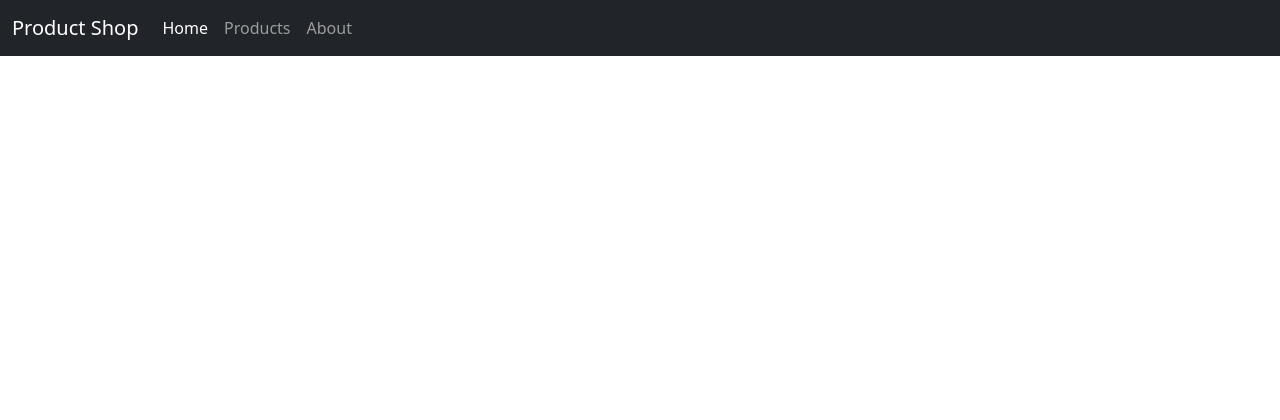
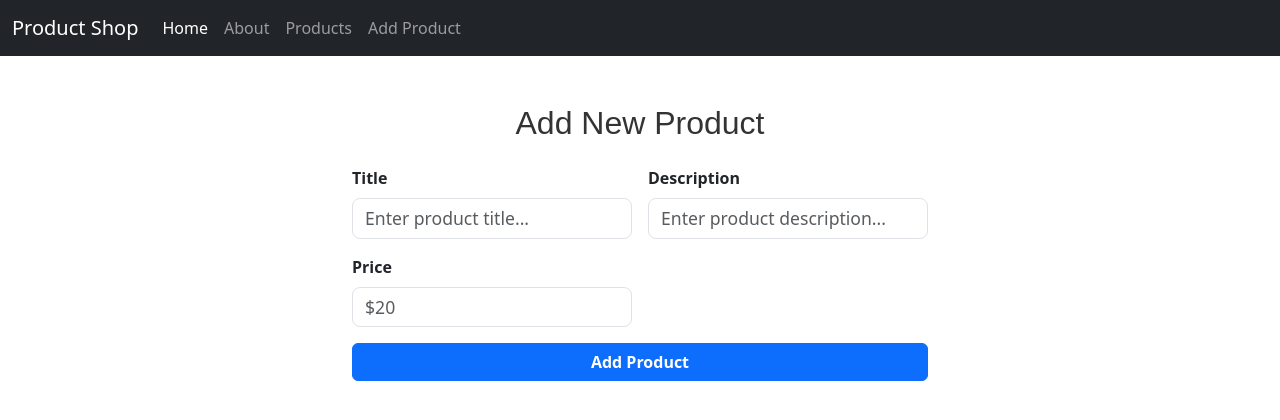
Before and after one commit to Youssef-Yasser-Mahmoud/Products_WebSite, a Vue app: page /addProduct in a window 1280 px wide. Shown: the top 420 px of the page. Built offline with nearby package versions, Linux system fonts and the light colour scheme; data requests are answered from the project's data file.

Commit message:
Create newProduct Page and make POST req

```diff
--- a/public/mixins/CRUD_Operations.js
+++ b/public/mixins/CRUD_Operations.js
@@ -5,20 +5,55 @@ export default {
     return {
       products: [],
       fiveProducts: [],
+      title: '',
+      description: '',
+      price: '',
+      nextId: 1,
     };
   },
   methods: {
     getAllProducts() {
-      axios.get('http://localhost:3000/products').then((res) => (this.products = res.data));
+      axios.get('http://localhost:3000/products').then((res) => {
+        this.products = res.data;
+
+        if (this.products.length > 0) {
+          this.nextId = Math.max(...this.products.map((product) => product.id)) + 1;
+        }
+      });
     },
+
     getFiveProducts() {
       axios.get('http://localhost:3000/products').then((res) => {
         res.data.length = 5;
         this.fiveProducts = res.data;
       });
     },
+
     deleteProduct(id) {
       axios.delete(`http://localhost:3000/products/${id}`).then(() => this.getAllProducts());
     },
+
+    addProduct() {
+      axios
+        .post('http://localhost:3000/products', {
+          id: this.nextId,
+          title: this.title,
+          description: this.description,
+          price: parseFloat(this.price),
+        })
+        .then((res) => {
+          this.title = '';
+          this.description = '';
+          this.price = '';
+
+          this.nextId++;
+
+          this.getAllProducts();
+        })
+    },
+  },
+
+  mounted() {
+    this.getAllProducts();
   },
 };
--- a/src/App.vue
+++ b/src/App.vue
@@ -19,10 +19,13 @@
             <router-link class="nav-link active" to="/">Home</router-link>
           </li>
           <li class="nav-item">
+            <router-link class="nav-link" to="/about">About</router-link>
+          </li>
+          <li class="nav-item">
             <router-link class="nav-link" to="/products">Products</router-link>
           </li>
           <li class="nav-item">
-            <router-link class="nav-link" to="/about">About</router-link>
+            <router-link class="nav-link" to="/addProduct">Add Product</router-link>
           </li>
         </ul>
       </div>
--- /dev/null
+++ b/src/components/newProduct.vue
@@ -0,0 +1,93 @@
+<template>
+  <div class="container mt-5">
+    <h2 class="text-center mb-4">Add New Product</h2>
+    <form class="row g-3" @submit.prevent="addProduct">
+      <div class="col-md-6">
+        <label for="validationDefault01"  class="form-label"><strong>Title</strong></label>
+        <input
+          type="text"
+          v-model="title"
+          class="form-control"
+          id="validationDefault01"
+          placeholder="Enter product title..."
+          required
+        />
+      </div>
+
+      <div class="col-md-6">
+        <label for="validationDefault02" class="form-label"><strong>Description</strong></label>
+        <input
+          type="text"
+          v-model="description"
+          class="form-control"
+          id="validationDefault02"
+          placeholder="Enter product description..."
+          required
+        />
+      </div>
+
+      <div class="col-md-6">
+        <label for="validationDefault02" class="form-label"><strong>Price</strong></label>
+        <input
+          type="number"
+          v-model="price"
+          class="form-control"
+          id="validationDefault02"
+          placeholder="$20"
+          required
+        />
+      </div>
+
+      <div class="col-12">
+        <button class="btn btn-primary w-100" type="submit">Add Product</button>
+      </div>
+    </form>
+  </div>
+</template>
+
+<script>
+import CRUD_Operations from '../../public/mixins/CRUD_Operations';
+export default {
+  name: 'newProduct',
+  mixins: [CRUD_Operations],
+  data() {
+    return {
+      title: '',
+      description: '',
+      price: ''
+    };
+  },
+};
+</script>
+
+<style scoped>
+/* Center the form and give spacing */
+.container {
+  max-width: 600px;
+  margin: auto;
+}
+
+.form-label {
+  font-weight: bold;
+}
+
+.btn {
+  font-weight: bold;
+}
+
+.form-control {
+  border-radius: 8px;
+}
+
+h2 {
+  font-family: 'Arial', sans-serif;
+  color: #333;
+}
+
+/* For larger screen devices */
+@media (min-width: 768px) {
+  .form-control {
+    font-size: 1.1rem;
+  }
+}
+</style>
--- a/src/index.js
+++ b/src/index.js
@@ -4,6 +4,7 @@ import { createRouter, createWebHistory } from 'vue-router';
 const Home = () => import('./components/Home.vue');
 const Products = () => import('./components/Products.vue');
 const About = () => import('./components/About.vue');
+const newProduct = () => import('./components/newProduct.vue');
 
 const routes = [
   {
@@ -21,6 +22,11 @@ const routes = [
     name: 'About',
     component: About,
   },
+  {
+    path: '/addProduct',
+    name: 'newProduct',
+    component: newProduct,
+  },
 ];
 
 const router = createRouter({
```
Also changed, not shown: src/data/db.json.
